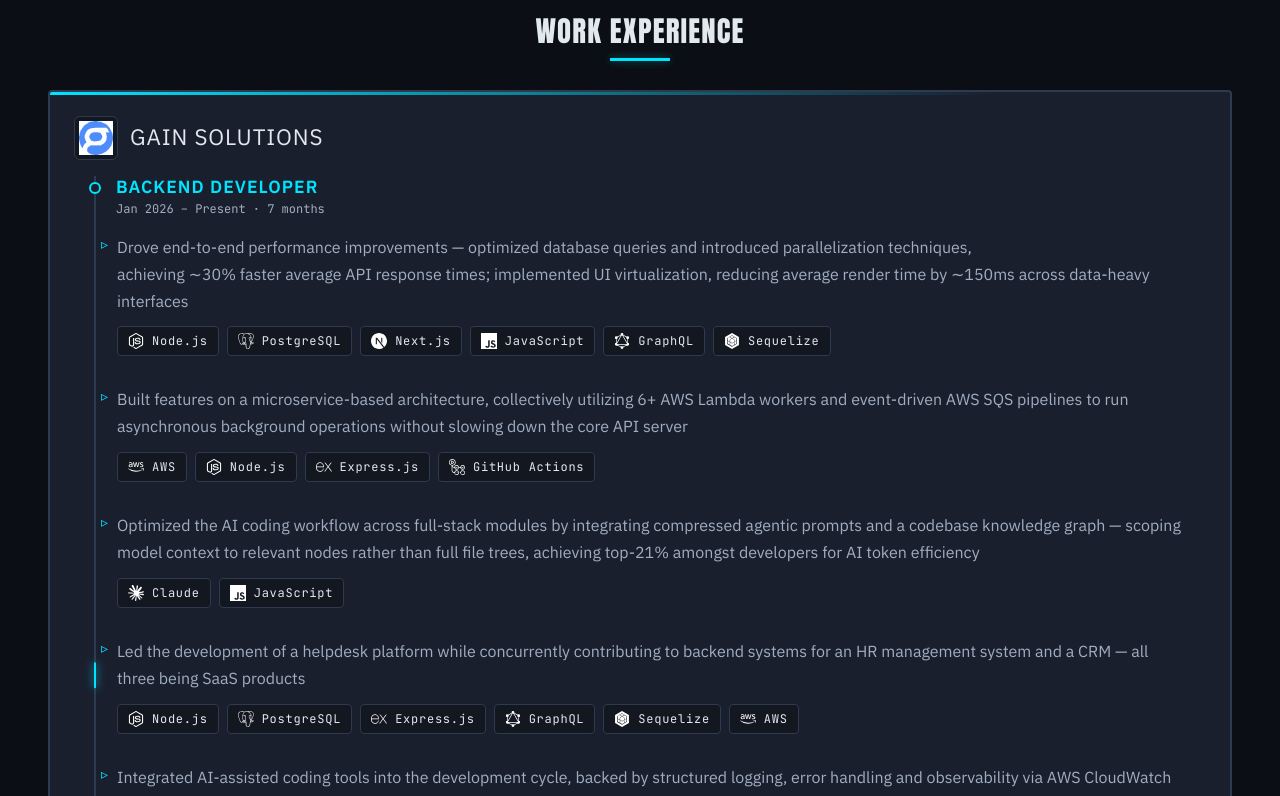
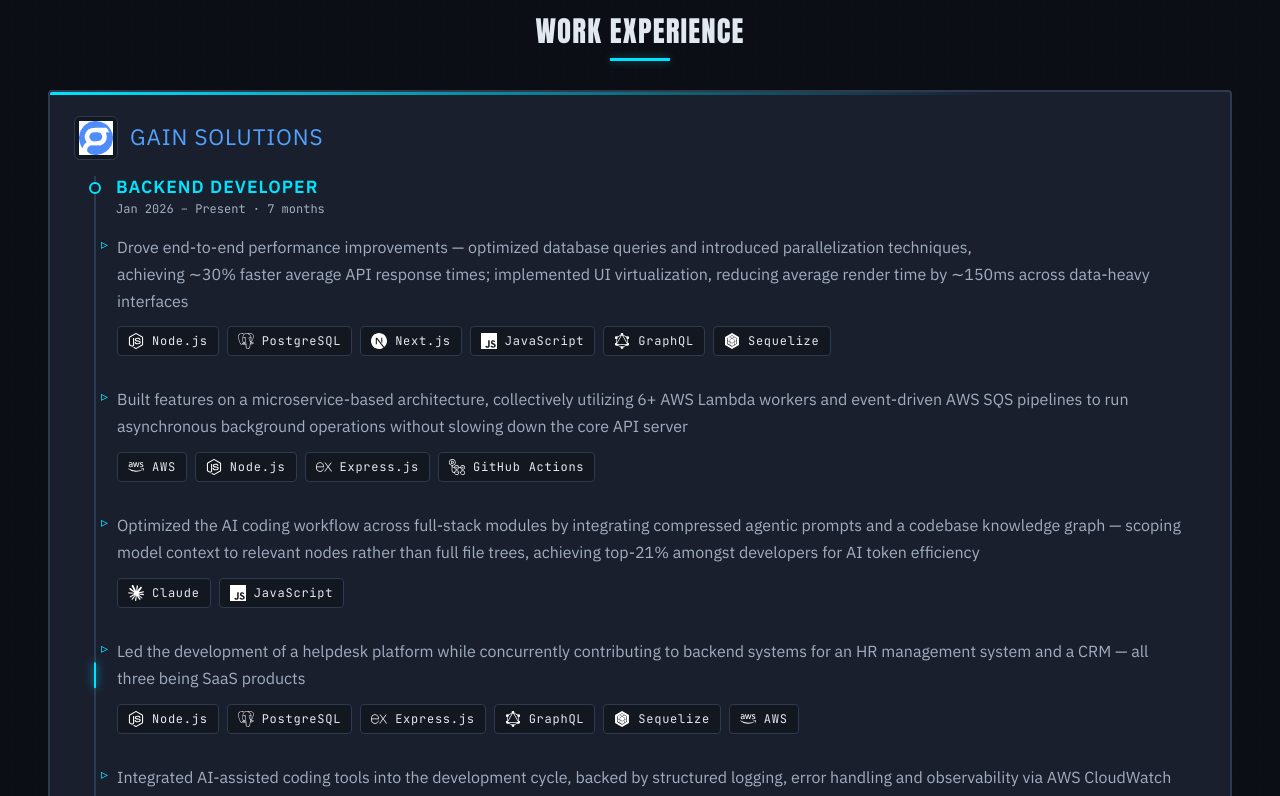
Before and after one commit to GoonerMAK/MyPortfolio-vite, a React (Vite) app: page / in a window 1280 px wide. Shown: the part 1620-2416 px from the top of the page. Built offline with nearby package versions, Linux system fonts and the light colour scheme.

Commit message:
feat: update Footer component link styling and enhance CSS link rules for better Tailwind integration

```diff
--- a/src/components/Footer/Footer.tsx
+++ b/src/components/Footer/Footer.tsx
@@ -13,7 +13,7 @@
         </div>
         <Link
           to="/deepdive"
-          className="inline-flex items-center gap-1.5 px-3 py-1.5 rounded-[4px] border border-[var(--clr-primary)] bg-[var(--clr-primary)] text-(--clr-bg)! font-semibold uppercase tracking-wider hover:bg-transparent hover:text-(--clr-primary)! transition-colors duration-150"
+          className="inline-flex items-center gap-1.5 px-3 py-1.5 rounded-[4px] border border-[var(--clr-primary)] bg-[var(--clr-primary)] text-(--clr-bg) font-semibold uppercase tracking-wider hover:bg-transparent hover:text-(--clr-primary) transition-colors duration-150"
         >
           Deep Dive
           <ArrowUpRight className="w-3.5 h-3.5" aria-hidden="true" />
--- a/src/index.css
+++ b/src/index.css
@@ -95,9 +95,13 @@
   list-style-type: none;
 }
 
-a {
-  text-decoration: none;
-  color: inherit;
+/* Layered so Tailwind text-color utilities (also layered) can override it —
+   unlayered rules would beat every `text-*`/`hover:text-*` on links. */
+@layer base {
+  a {
+    text-decoration: none;
+    color: inherit;
+  }
 }
 
 button {
```
